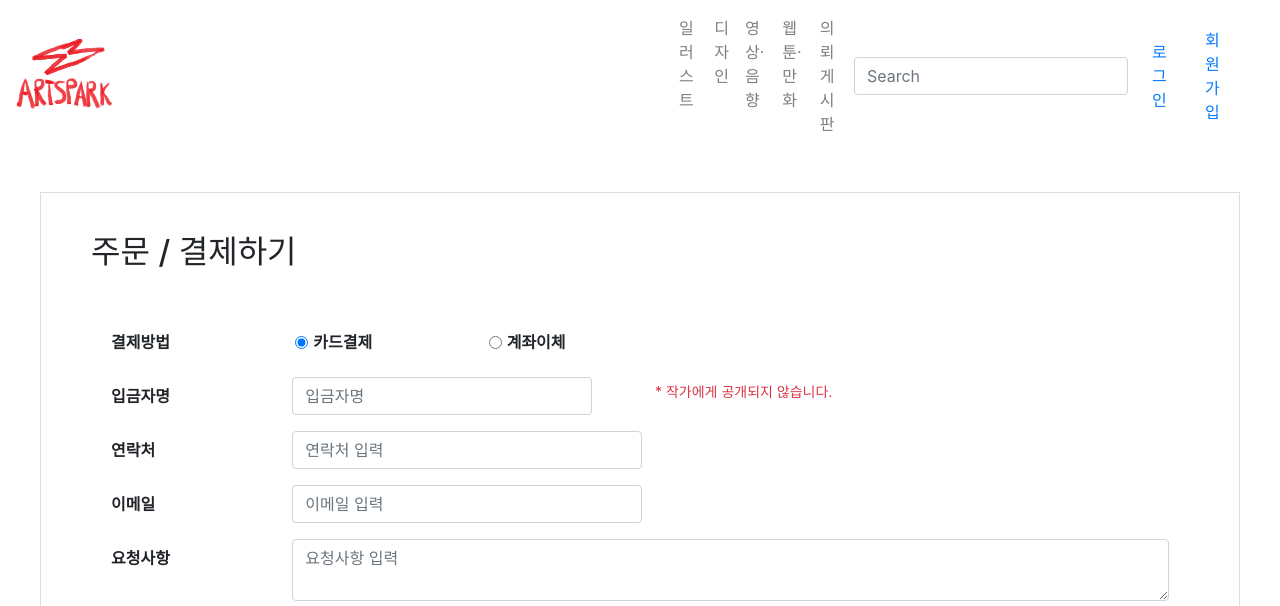
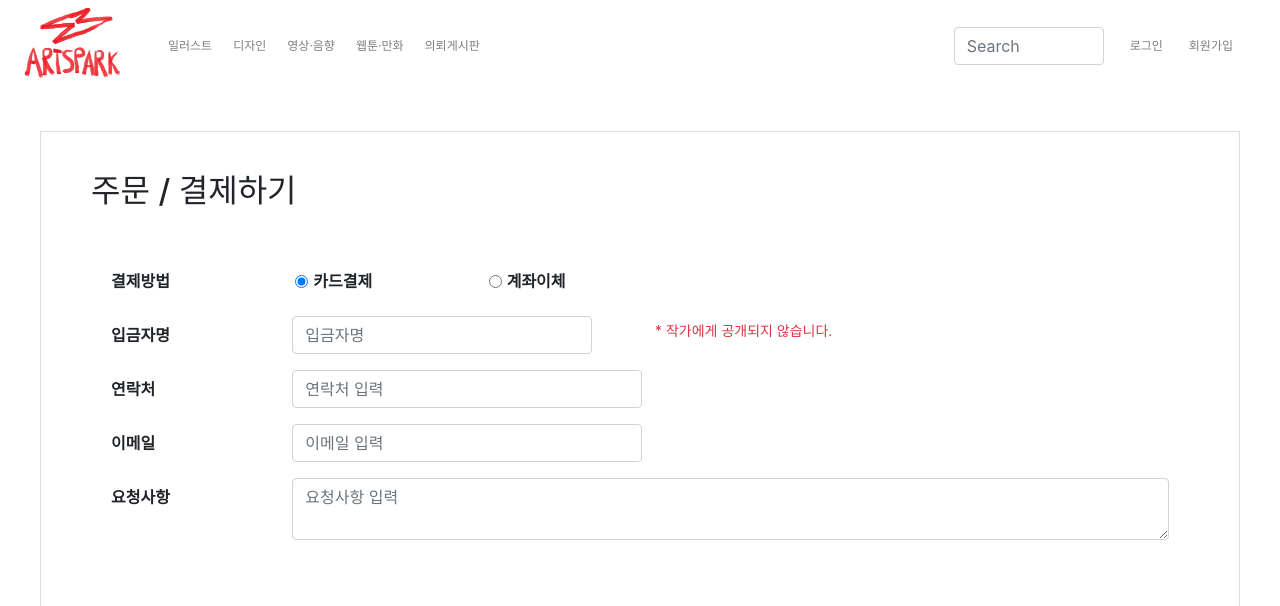
Before and after one commit to jst1024/artspark, a Java web app: page /productBuy in a window 1280 px wide; the page is wider, and only the part inside the window is pictured. Shown: the top 606 px of that part. Run offline with Spring Boot 4, a stand-in JSP engine, Linux system fonts and the light colour scheme; the project's own start-up code is not run, and a stand-in starts its controllers and pages; some libraries are stand-ins or nearby versions.

Commit message:
Fix header, main , footer

```diff
--- a/artspark/src/main/webapp/WEB-INF/views/common/footer.jsp
+++ b/artspark/src/main/webapp/WEB-INF/views/common/footer.jsp
@@ -52,6 +52,7 @@
                회사명 : artspark  사업자등록번호 : xxx-xx-xxxxx<br>
                artspark는 통신판매 플랫폼 제공자이며, 통신판매의 당사자가 아닙니다. 상품, 상품정보, 거래에 관한 의무와 책임은 판매회원에게 있습니다.<br>
             </p>
+            <br>
             <p id="p2">Copyright © 2024 All Right Reserved</p>
         </div>
     </div>
--- a/artspark/src/main/webapp/WEB-INF/views/common/header.jsp
+++ b/artspark/src/main/webapp/WEB-INF/views/common/header.jsp
@@ -22,7 +22,6 @@
     <link rel="stylesheet" href="//cdn.jsdelivr.net/npm/alertifyjs@1.14.0/build/css/themes/semantic.min.css"/>
     <style>
         .header {
-            position: -webkit-sticky; /* Safari */
             position: sticky;
             top: 0;
             z-index: 1000;
@@ -32,19 +31,65 @@
         a {
             text-decoration: none;
         }
+
+        .navbar-nav {
+            white-space: nowrap;
+        }
+
+        .navbar-nav li {
+            margin-left: 10px;
+        }
+
+        .navbar-nav .nav-item a,
+        .auth-links .nav-item a {
+            font-size: 14px;
+            white-space: nowrap;
+        }
+
+        .form-inline .form-control {
+            width: 200px;
+        }
+
+        @media (max-width: 992px) {
+            .navbar-nav li,
+            .auth-links .nav-item a {
+                margin-left: 5px;
+            }
+            .navbar-nav .nav-item a,
+            .auth-links .nav-item a {
+                font-size: 12px;
+            }
+            .form-inline .form-control {
+                width: 100px;
+            }
+        }
+
+        @media (max-width: 1737px) {
+            .navbar-nav li,
+            .auth-links .nav-item a {
+                margin-left: 5px;
+            }
+            .navbar-nav .nav-item a,
+            .auth-links .nav-item a {
+                font-size: 12px;
+            }
+            .form-inline .form-control {
+                width: 150px;
+            }
+        }
     </style>
 </head>
 <body>
     <div class="container-fluid header">
-        <div class="row align-items-center">
-            <div class="col">
+        <div class="d-flex justify-content-between align-items-center">
+            <div class="p-2">
                 <a href="${path2 }/index.jsp">
                     <img src="${path2 }/resources/images/logo.png" alt="Logo" width="100">
                 </a>
             </div>
-            <div class="col">
-                <nav class="navbar navbar-expand-lg navbar-light">
-                    <div class="collapse navbar-collapse">
+            <div class="p-2 flex-grow-1">
+                <nav class="navbar navbar-expand navbar-light">
+                    <div class="navbar-collapse collapse">
                         <ul class="navbar-nav mr-auto">
                             <li class="nav-item"><a class="nav-link" href="${path2 }/product">일러스트</a></li>
                             <li class="nav-item"><a class="nav-link" href="${path2 }/product">디자인</a></li>
@@ -55,8 +100,22 @@
                         <form class="form-inline my-2 my-lg-0">
                             <input class="form-control mr-sm-2" type="search" placeholder="Search" aria-label="Search">
                         </form>
-                        <a class="nav-link" href="#">로그인</a>
-                        <a class="nav-link" href="#">회원가입</a>
+                        <ul class="navbar-nav auth-links">
+                            <c:choose>
+                                <c:when test="${ sessionScope.loginUser.memId eq 'admin' }">
+                                    <li class="nav-item"><a class="nav-link" href="">로그아웃</a></li>
+                                    <li class="nav-item"><a class="nav-link" href="">관리자게시판</a></li>
+                                </c:when>
+                                <c:when test="${ sessionScope.loginUser eq null }">
+                                    <li class="nav-item"><a class="nav-link" href="">로그인</a></li>
+                                    <li class="nav-item"><a class="nav-link" href="">회원가입</a></li>
+                                </c:when>
+                                <c:otherwise>
+                                    <li class="nav-item"><a class="nav-link" href="">로그아웃</a></li>
+                                    <li class="nav-item"><a class="nav-link" href="">회원정보</a></li>
+                                </c:otherwise>
+                            </c:choose>
+                        </ul>
                     </div>
                 </nav>
             </div>
```
Also changed, not shown: artspark/src/main/webapp/WEB-INF/views/main.jsp (+80 -78 lines). Lines whose indentation alone changed are shown as unchanged.
